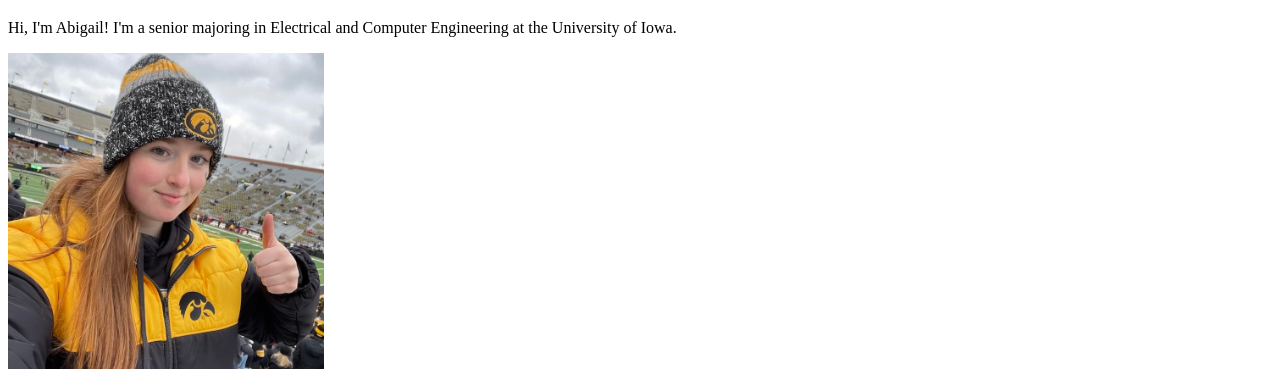
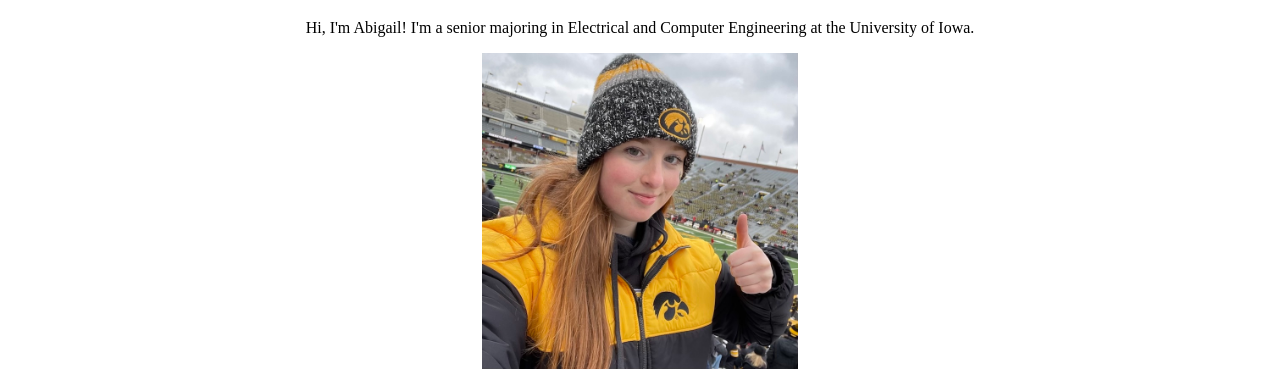
Before and after one commit to tuckerdickson/lab3, a Gatsby site: page /abigail in a window 1280 px wide. Shown: the part 123-514 px from the top of the page. Built offline with nearby package versions, Linux system fonts and the light colour scheme; Gatsby itself is replaced by a stand-in of ours.

```diff
--- a/src/pages/abigail.js
+++ b/src/pages/abigail.js
@@ -36,8 +36,10 @@
         </h1>
       </div>
 
-    <p>Hi, I'm Abigail! I'm a senior majoring in Electrical and Computer Engineering at the University of Iowa.</p>
-    <img src = {abigailPortrait} height = "25%" width = "25%"  alt = {abigailPortrait} class = "center"></img>
+    <center>
+      <p>Hi, I'm Abigail! I'm a senior majoring in Electrical and Computer Engineering at the University of Iowa.</p>
+      <img src = {abigailPortrait} height = "25%" width = "25%"  alt = {abigailPortrait} class = "portraitImage"></img>
+    </center>
 
     <h1>Personal Interests</h1>
     <p>&#x2022; I play volleyball every chance I get</p>
```
